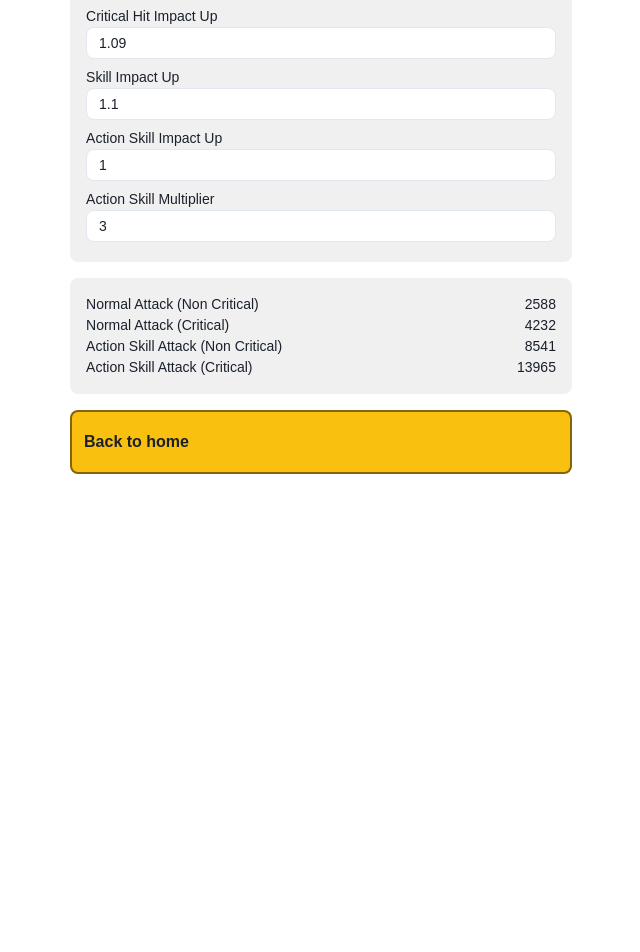
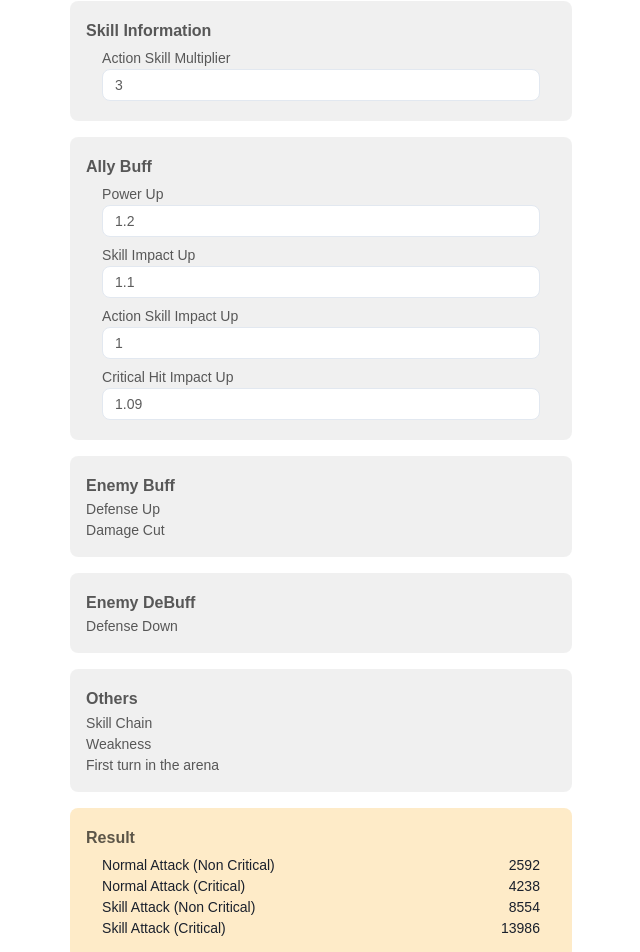
Before and after one commit to doz13189/heartbeat-surround, a Next.js app: page /calculation in a window 1280 px wide. Shown: the part 380-1332 px from the top of the page, without its empty margins (319-959 px from the left). Before the commit the page ends 854 px from the top, so only its background shows below. Built offline with nearby package versions, Linux system fonts and the light colour scheme; a web font is replaced by a local one.

Commit message:
Feature/20240113 change order (#20)
* design: change item order

```diff
--- a/src/components/AbilityDisplayBox.tsx
+++ b/src/components/AbilityDisplayBox.tsx
@@ -1,4 +1,4 @@
-import { Flex, Spacer } from "@chakra-ui/react";
+import { Box, Flex, Spacer } from "@chakra-ui/react";
 import { Text } from "./parts/Text";
 
 type AbilityDisplayBoxProps = {
--- a/src/components/AbilityInputBox.tsx
+++ b/src/components/AbilityInputBox.tsx
@@ -14,13 +14,14 @@ export default function AbilityInputBox({
   setValue,
 }: AbilityInputBoxProps) {
   return (
-    <Box pt={1} pb={1}>
-      <Text>{label}</Text>
+    <Box pt={1} pb={1} px={4}>
+      <Text color={"blackAlpha.700"}>{label}</Text>
       <Input
         type="number"
         id="basicAbilityPower"
         name="basicAbilityPower"
         backgroundColor={"white"}
+        color={"blackAlpha.700"}
         rounded={"lg"}
         required
         size={"sm"}
--- a/src/pages/calculation.tsx
+++ b/src/pages/calculation.tsx
@@ -9,9 +9,10 @@ import {
   calculateNonCriticalActionSkillAttack,
   calculateNonCriticalNormalAttack,
 } from "@/lib/calculatinLogic";
+import { Text } from "@/components/parts/Text";
 
 export default function Calculation() {
-  const [basicAbilityPower, setBasicAbilityPower] = useState(8982);
+  const [basicAbilityPower, setBasicAbilityPower] = useState(9000);
   const [basicAbilityAdvancePower, setBasicAbilityAdvancePower] =
     useState(1800);
   const [memoryPower, setMemoryPower] = useState(0);
@@ -62,6 +63,10 @@ export default function Calculation() {
         p={4}
         mb={4}
       >
+        <Box pb={1} pt={1}>
+          <Heading color={"blackAlpha.700"}>Character Status</Heading>
+        </Box>
+
         <AbilityInputBox
           label="Power"
           value={basicAbilityPower}
@@ -79,17 +84,41 @@ export default function Calculation() {
           value={memoryPower}
           setValue={setMemoryPower}
         />
+      </Box>
+
+      <Box
+        backgroundColor={"blackAlpha.100"}
+        borderColor={"blackAlpha.600"}
+        rounded="lg"
+        p={4}
+        mb={4}
+      >
+        <Box pb={1} pt={1}>
+          <Heading color={"blackAlpha.700"}>Skill Information</Heading>
+        </Box>
+
+        <AbilityInputBox
+          label="Action Skill Multiplier"
+          value={actionSkillMultiplier}
+          setValue={setActionSkillMultiplier}
+        />
+      </Box>
+
+      <Box
+        backgroundColor={"blackAlpha.100"}
+        borderColor={"blackAlpha.600"}
+        rounded="lg"
+        p={4}
+        mb={4}
+      >
+        <Box pb={1} pt={1}>
+          <Heading color={"blackAlpha.700"}>Ally Buff</Heading>
+        </Box>
 
         <AbilityInputBox
           label="Power Up"
           value={buffPowerUp}
           setValue={setBuffPowerUp}
-        />
-
-        <AbilityInputBox
-          label="Critical Hit Impact Up"
-          value={buffCriticalHitImpactUp}
-          setValue={setBuffCriticalHitImpactUp}
         />
 
         <AbilityInputBox
@@ -105,9 +134,9 @@ export default function Calculation() {
         />
 
         <AbilityInputBox
-          label="Action Skill Multiplier"
-          value={actionSkillMultiplier}
-          setValue={setActionSkillMultiplier}
+          label="Critical Hit Impact Up"
+          value={buffCriticalHitImpactUp}
+          setValue={setBuffCriticalHitImpactUp}
         />
       </Box>
 
@@ -116,8 +145,58 @@ export default function Calculation() {
         borderColor={"blackAlpha.600"}
         rounded="lg"
         p={4}
+        mb={4}
       >
+        <Box pb={1} pt={1}>
+          <Heading color={"blackAlpha.700"}>Enemy Buff</Heading>
+        </Box>
+
+        <Text color={"blackAlpha.700"}>{"Defense Up"}</Text>
+        <Text color={"blackAlpha.700"}>{"Damage Cut"}</Text>
+      </Box>
+
+      <Box
+        backgroundColor={"blackAlpha.100"}
+        borderColor={"blackAlpha.600"}
+        rounded="lg"
+        p={4}
+        mb={4}
+      >
+        <Box pb={1} pt={1}>
+          <Heading color={"blackAlpha.700"}>Enemy DeBuff</Heading>
+        </Box>
+
+        <Text color={"blackAlpha.700"}>{"Defense Down"}</Text>
+      </Box>
+
+      <Box
+        backgroundColor={"blackAlpha.100"}
+        borderColor={"blackAlpha.600"}
+        rounded="lg"
+        p={4}
+        mb={4}
+      >
+        <Box pb={1} pt={1}>
+          <Heading color={"blackAlpha.700"}>Others</Heading>
+        </Box>
+
+        <Text color={"blackAlpha.700"}>{"Skill Chain"}</Text>
+        <Text color={"blackAlpha.700"}>{"Weakness"}</Text>
+        <Text color={"blackAlpha.700"}>{"First turn in the arena"}</Text>
+      </Box>
+
+      <Box
+        backgroundColor={"orange.100"}
+        borderColor={"orange.600"}
+        rounded="lg"
+        p={4}
+      >
+        <Box pb={1} pt={1}>
+          <Heading color={"blackAlpha.700"}>Result</Heading>
+        </Box>
+
         <Box>
+          <Box pt={1} pb={1} px={4}>
             <AbilityDisplayBox
               label="Normal Attack (Non Critical)"
               value={nonCriticalNormalAttack}
@@ -129,14 +208,15 @@ export default function Calculation() {
             />
 
             <AbilityDisplayBox
-            label="Action Skill Attack (Non Critical)"
+              label="Skill Attack (Non Critical)"
               value={nonCriticalActionSkillAttack}
             />
 
             <AbilityDisplayBox
-            label="Action Skill Attack (Critical)"
+              label="Skill Attack (Critical)"
               value={criticalActionSkillAttack}
             />
+          </Box>
         </Box>
       </Box>
 
```
Lines whose indentation alone changed are shown as unchanged.
